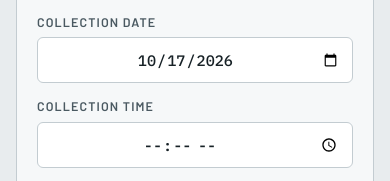
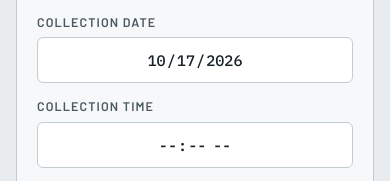
Before and after one commit to shahnawaazcraayenstein-alt/OrderTracking, a website: page public/index.html in a window 390 px wide. Shown: the part 404-585 px from the top of the page. Drawn offline with nearby package versions, Linux system fonts and the light colour scheme; no server answers.

Commit message:
Update index.html

```diff
--- a/public/index.html
+++ b/public/index.html
@@ -122,10 +122,43 @@
   /* Phone browsers give date and time boxes a fixed minimum width unless the native look is switched off. */
   input[type="date"], input[type="time"] { display: block; -webkit-appearance: none; appearance: none; max-width: 100%; text-align: left; font-family: var(--font-mono); font-size: 0.95rem; }
   input[type="date"]::-webkit-date-and-time-value, input[type="time"]::-webkit-date-and-time-value { text-align: left; min-height: 1.2em; }
-  /* On phones the chosen date and time sit in the middle of their boxes. */
+  /* On phones the chosen date and time sit in the exact middle of their boxes, across and up-and-down.
+     The box becomes a flex container so the value centres even where the browser ignores text-align,
+     and the calendar/clock icon is stretched invisibly over the whole box so it cannot push the value off-centre. */
   @media (max-width: 760px) {
-    input[type="date"], input[type="time"] { text-align: center; text-align-last: center; }
-    input[type="date"]::-webkit-date-and-time-value, input[type="time"]::-webkit-date-and-time-value { text-align: center; margin: 0 auto; }
+    input[type="date"], input[type="time"] {
+      position: relative;
+      display: flex;
+      align-items: center;
+      justify-content: center;
+      text-align: center;
+      text-align-last: center;
+      padding: 0 12px;
+      line-height: normal;
+    }
+    input[type="date"]::-webkit-datetime-edit, input[type="time"]::-webkit-datetime-edit {
+      flex: 0 1 auto;
+      width: auto;
+      padding: 0;
+      text-align: center;
+    }
+    input[type="date"]::-webkit-date-and-time-value, input[type="time"]::-webkit-date-and-time-value {
+      display: block;
+      width: auto;
+      min-height: 0;
+      margin: 0 auto;
+      padding: 0;
+      text-align: center;
+    }
+    input[type="date"]::-webkit-calendar-picker-indicator, input[type="time"]::-webkit-calendar-picker-indicator {
+      position: absolute;
+      inset: 0;
+      width: 100%;
+      height: 100%;
+      margin: 0;
+      padding: 0;
+      opacity: 0;
+    }
   }
   input[aria-invalid="true"], select[aria-invalid="true"] { border-color: var(--accent); box-shadow: inset 0 0 0 1px var(--accent); }
   .err { margin: 0; font-size: 0.85rem; color: var(--accent); font-weight: 500; }
```
